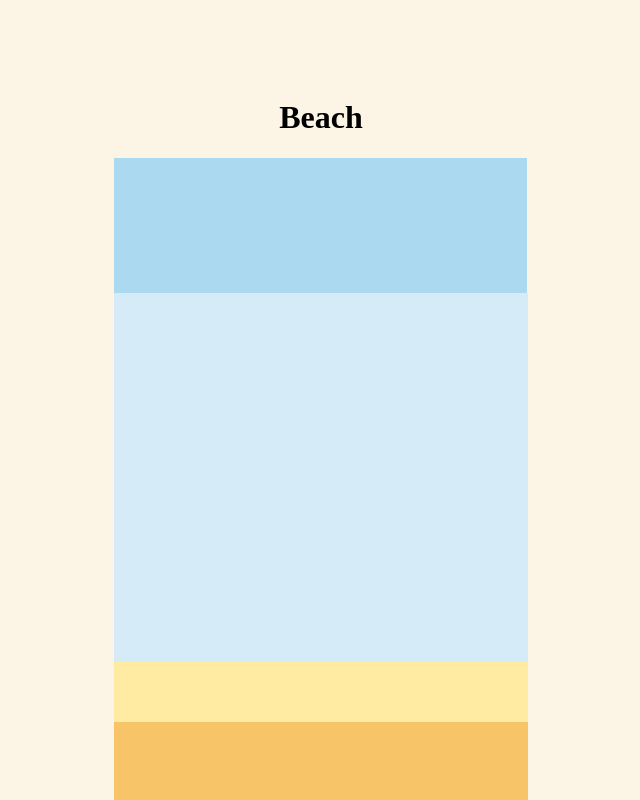
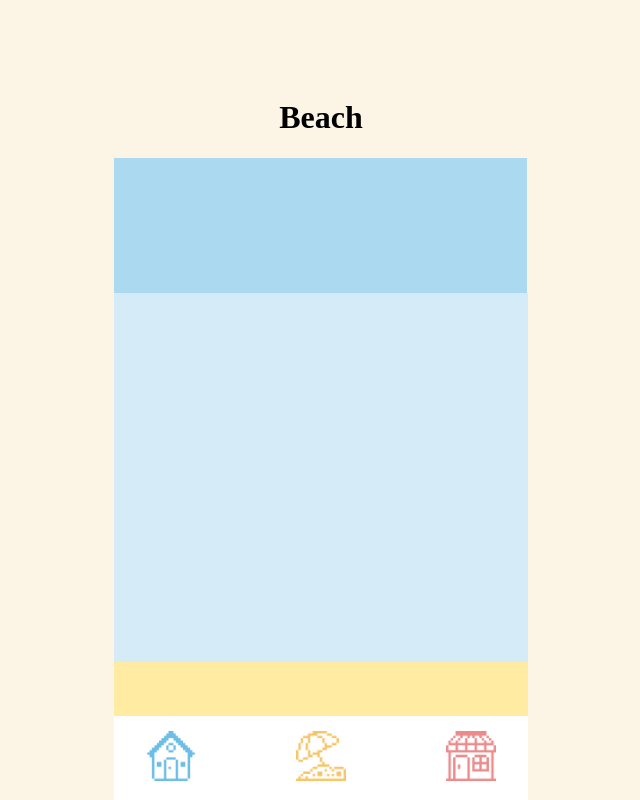
Before and after one commit to Daniellachu/Under-the-Waves, a Next.js app: page /beach in a window 1280 px wide. Shown: the top 800 px of the page, without its empty margins (319-959 px from the left). Built offline with nearby package versions, Linux system fonts and the light colour scheme.

Commit message:
made nav-bar stick

```diff
--- a/components/navbar/navbar.module.css
+++ b/components/navbar/navbar.module.css
@@ -6,4 +6,10 @@
     display: flex;
     justify-content: center;
     gap: 100px;
+    overflow: hidden;
+    position: fixed;
+    bottom: 0;
+    background-color: #ffff;
+    padding: 15px 0px;
+    width: 414px;
 }
```
